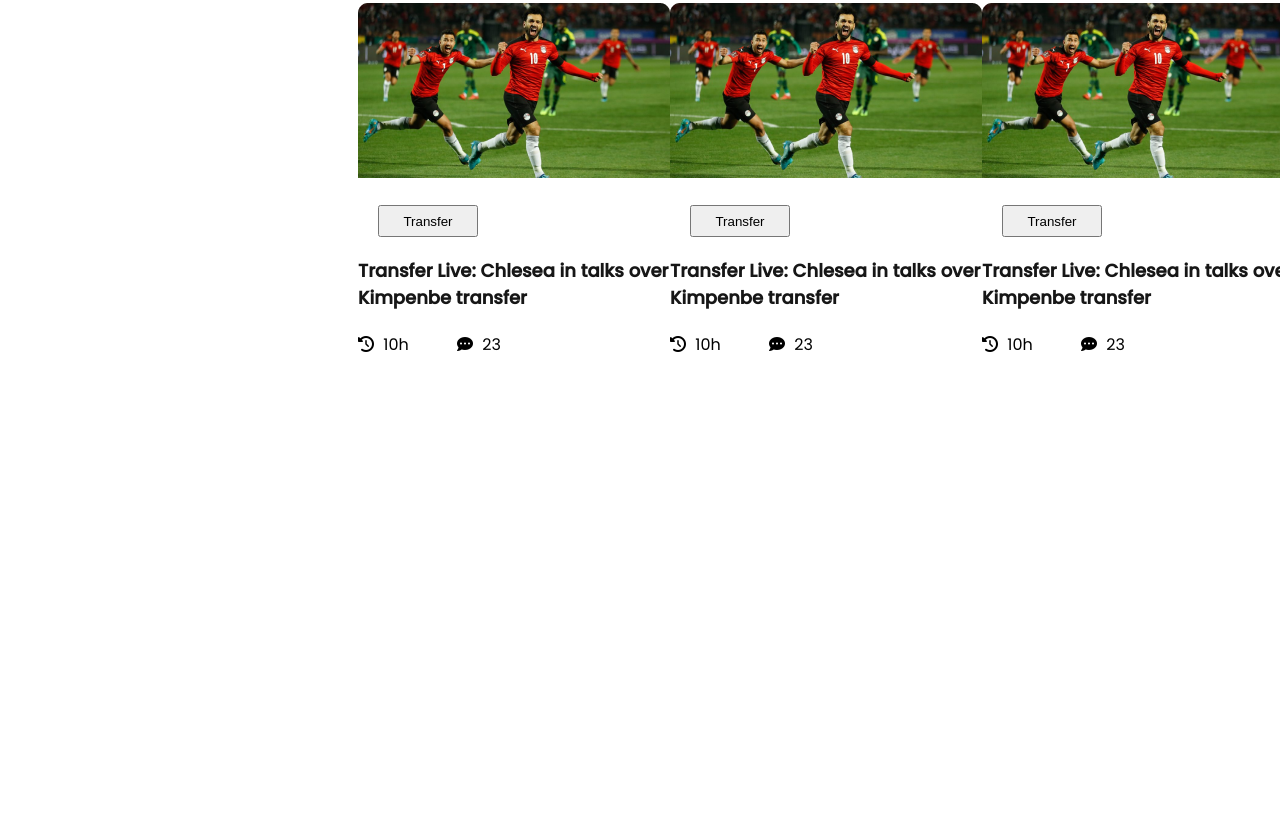
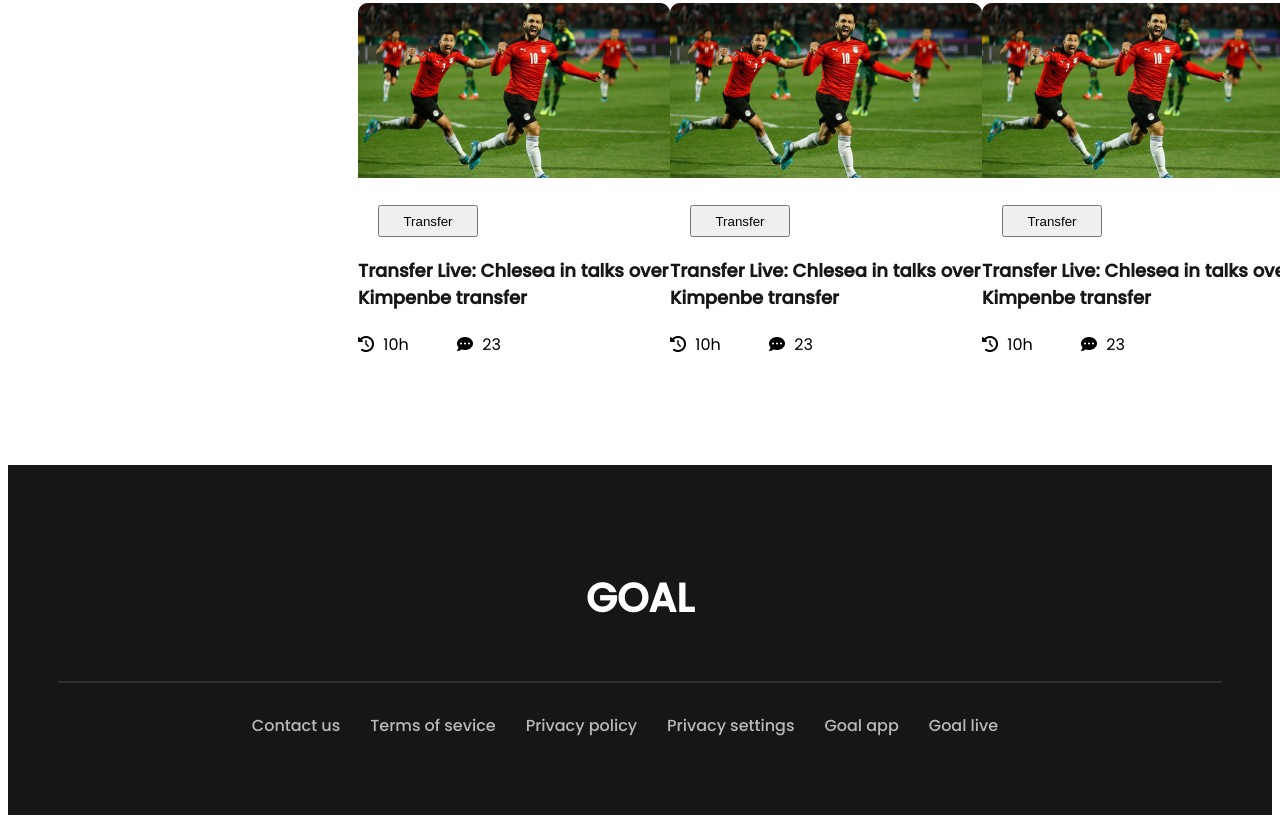
Before and after one commit to nahidn228/world-cup, a plain HTML site: page index.html in a window 1280 px wide. Shown: the part 1475-2298 px from the top of the page. Before the commit the page ends 1848 px from the top, so only its background shows below. Drawn offline with Linux system fonts and the light colour scheme.

Commit message:
footer Done

```diff
--- a/index.html
+++ b/index.html
@@ -4,7 +4,7 @@
     <meta charset="UTF-8" />
     <meta http-equiv="X-UA-Compatible" content="IE=edge" />
     <meta name="viewport" content="width=device-width, initial-scale=1.0" />
-    <title>Document</title>
+    <title>World Cup</title>
     <!-- ...............CSS Link............. -->
     <link rel="stylesheet" href="styles/style.css" />
     <!-- ------Google Font------ -->
@@ -201,5 +201,21 @@
         </div>
       </section>
     </main>
+    <footer class="footer">
+      <div></div>
+      <div class="goal">
+        <h4>GOAL</h4>
+
+      </div>
+      <hr />
+      <div class="footer-menu">
+        <a href="">Contact us</a>
+        <a href="">Terms of sevice</a>
+        <a href="">Privacy policy</a>
+        <a href="">Privacy settings</a>
+        <a href="">Goal app</a>
+        <a href="">Goal live</a>
+      </div>
+    </footer>
   </body>
 </html>
--- a/styles/style.css
+++ b/styles/style.css
@@ -66,6 +66,7 @@
   width: 100px;
   height: 32px;
   margin: 20px;
+  cursor: pointer;
 }
 .bnr-title {
   font-style: normal;
@@ -90,3 +91,39 @@
 .comment i {
   margin-right: 5px;
 }
+/*..........................
+           Footer
+..........................*/
+
+.footer {
+  height: 350px;
+  left: 0px;
+  margin-top: 100px;
+  text-align: center;
+  background: #161616;
+}
+.goal {
+  padding-top: 50px;
+  font-weight: 600;
+  font-size: 40px;
+  color: #ffffff;
+}
+hr {
+  margin: 0px 50px;
+  height: 0px;
+  margin-top: 0px;
+  margin-bottom: 20px;
+  border: 1px solid rgba(255, 255, 255, 0.1);
+}
+.footer-menu {
+  display: flex;
+  justify-content: center;
+}
+.footer-menu a {
+  text-decoration: none;
+  font-weight: 500;
+  font-size: 16px;
+  margin-right: 30px;
+  color: #b9b9b9;
+  margin-top: 10px;
+}
```
